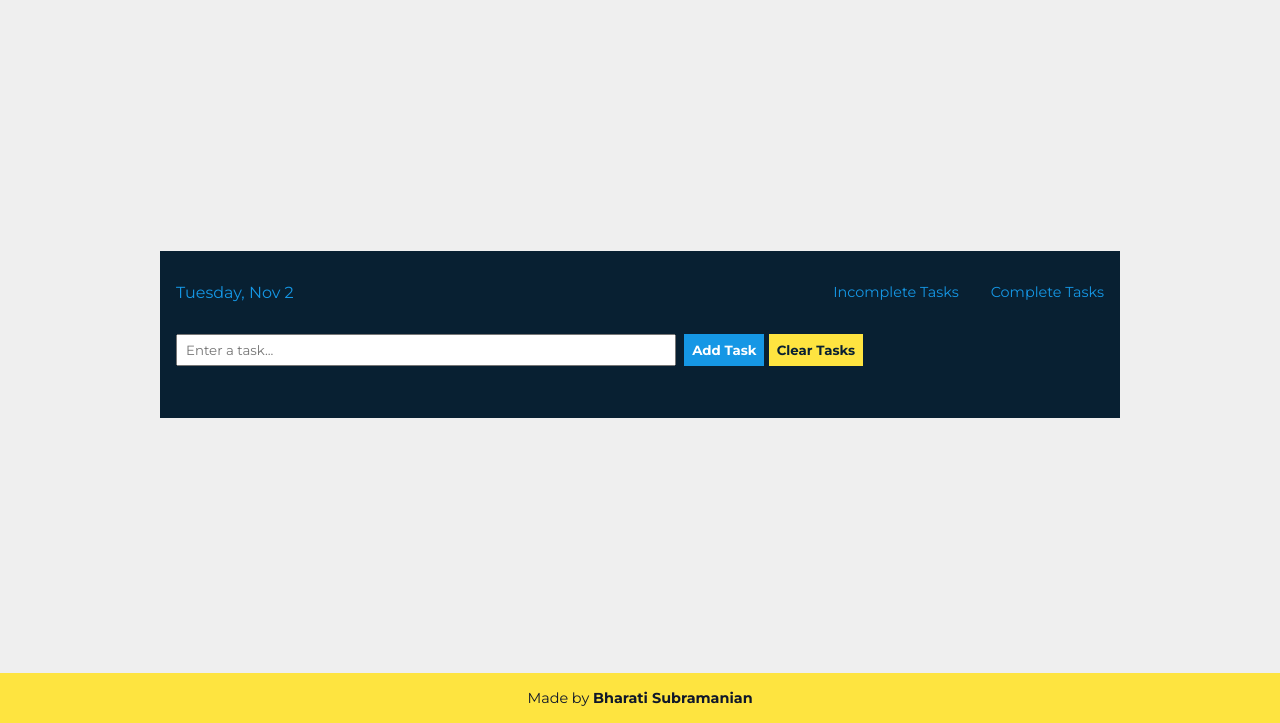
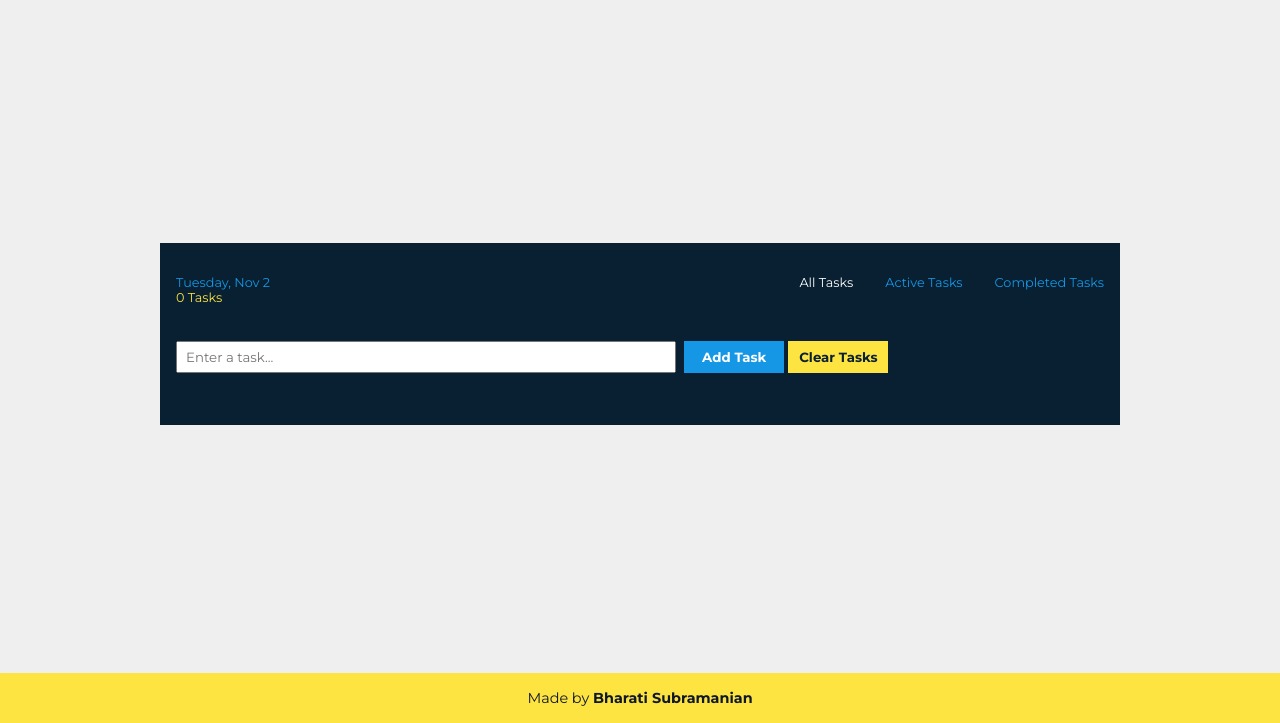
Before and after one commit to bharati-21/javascript-todo, a plain HTML site: page index.html in a window 1280 px wide. Shown: the part 77-800 px from the top of the page. Drawn offline with Linux system fonts and the light colour scheme.

Commit message:
feat: added "All tasks" filter option

```diff
--- a/index.html
+++ b/index.html
@@ -31,11 +31,12 @@
                 <section class="todo-list-header">
                     <article class="todo-date-active-tasks">
                         <p class="todo-date"></p>
-                        <p class="todo-active"></p>
+                        <p class="todo-num-active-tasks"></p>
                     </article>
-                    <article class="todo-filters">
-                        <a href="#" class="todo-incomplete">Incomplete Tasks</a>
-                        <a href="#" class="todo-complete">Complete Tasks</a>
+                    <article class="todo-filters text-align-right">
+                        <a href="#" class="active-filter todo-all">All Tasks</a>
+                        <a href="#" class="todo-active">Active Tasks</a>
+                        <a href="#" class="todo-completed">Completed Tasks</a>
                     </article>
                 </section>
                 <section class="todo-list-main">
--- a/src/styles.css
+++ b/src/styles.css
@@ -25,11 +25,13 @@ html {
     box-sizing: inherit;
 }
 
-/* UTILITY CLASSES */
-
 .container {
     max-width: 960px;
     margin: 0 auto;
+}
+
+.text-align-right {
+    text-align: right;
 }
 
 ul {
@@ -151,31 +153,43 @@ main.main {
     display: flex;
     justify-content: space-between;
     margin-bottom: 2rem;
+    flex-wrap: wrap;
     padding-top: 1rem;
+    font-size: 0.8rem;
 }
 
 .todo-list-header .todo-date-active-tasks {
     display: flex;
-    flex: 2.5;
+    flex: 1.5;
     flex-direction: column;
 }
 
-.todo-list-header .todo-active {
+.todo-list-header .todo-num-active-tasks {
     color: var(--dark-theme-primary-color);
     font-size: 0.8rem;
 }
 
 .todo-list-header .todo-filters {
-    flex: 1.5;
-    font-size: 0.9rem;
+    flex: 2;
+    font-size: 0.8rem;
     display: flex;
     justify-content: flex-end;
-    gap: 0 2rem;
+    gap:0 2rem;
     flex-wrap: wrap;
 }
 
 .todo-filters > * {
     cursor: pointer;
+    display: inline-block;
+}
+
+.todo-filters a {
+    margin-bottom: 0.25rem;
+
+}
+
+.todo-filters > .active-filter {
+    color: var(--light-theme-todo-list-background);
 }
 
 #todo-form {
@@ -211,6 +225,9 @@ form.state-edit-task >input[type="submit"].btn-add-task {
     font-weight: bold;
     height: 2rem;
     cursor: pointer;
+    width: 100%;
+    max-width: 100px;
+    margin: 0.25rem 0;;
 }
 
 .btn-add-task, .btn-edit-task {
```
